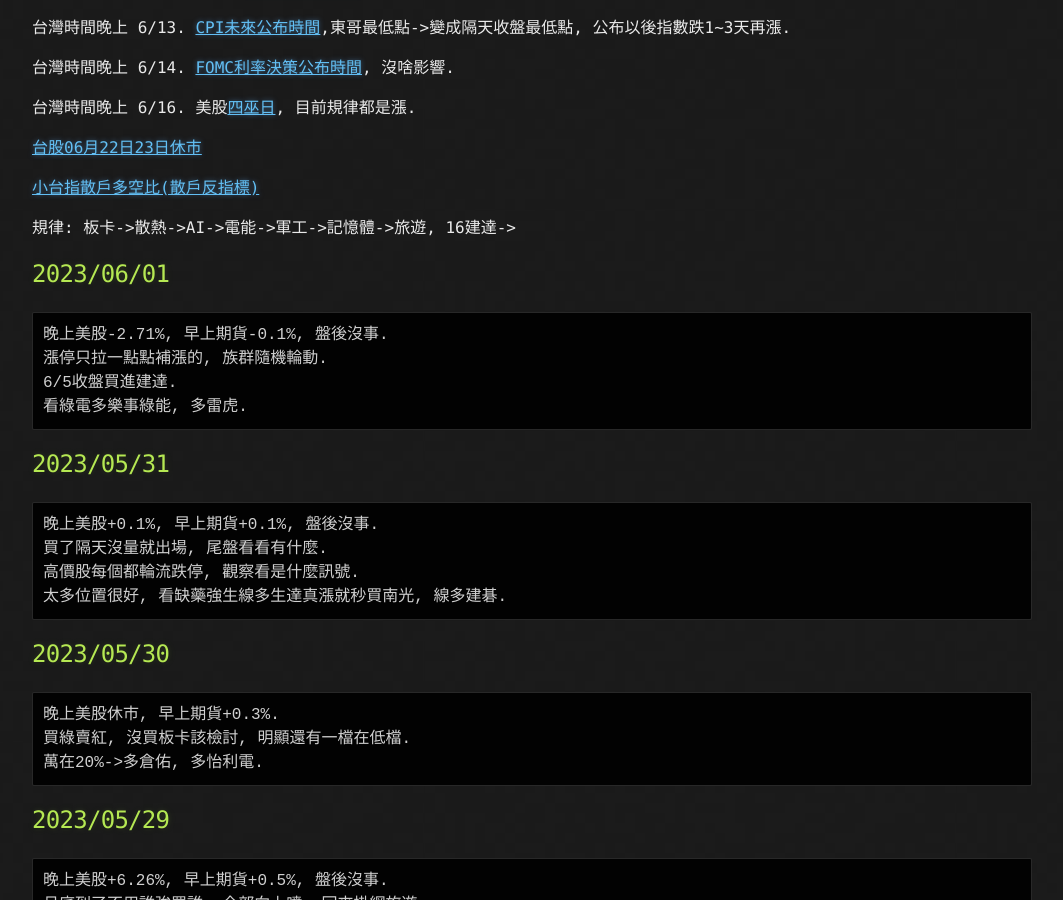
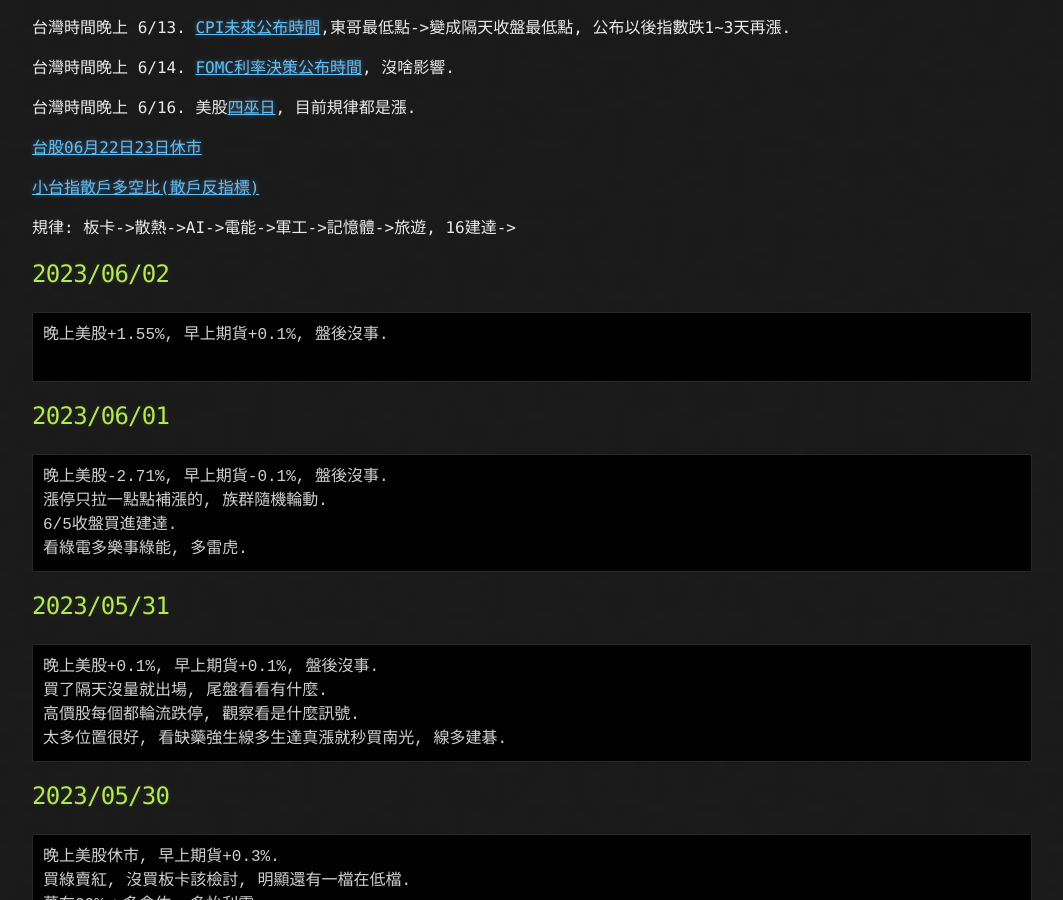
Before and after one commit to lepg5487/Stock_God, a Jekyll site: the page built from index.md, in a window 1280 px wide and 900 px high, scrolled down 322 px. Shown: the whole window, without its empty margins (108-1171 px from the left). Built offline with Jekyll 4.4.1, drawn with Linux system fonts in a browser that asks for light colours; our own code applies the rules of GitHub Pages for plain Markdown files.

Commit message:
Update index.md

````diff
--- a/index.md
+++ b/index.md
@@ -17,6 +17,12 @@ layout: testlayouts
 [小台指散戶多空比(散戶反指標)](https://www.macromicro.me/charts/20069/tw-mtx-long-to-short-ratio-of-individual-player)
 
 規律: 板卡->散熱->AI->電能->軍工->記憶體->旅遊, 16建達->
+
+## 2023/06/02
+```
+晚上美股+1.55%, 早上期貨+0.1%, 盤後沒事.
+
+```
 
 ## 2023/06/01
 ```
````
